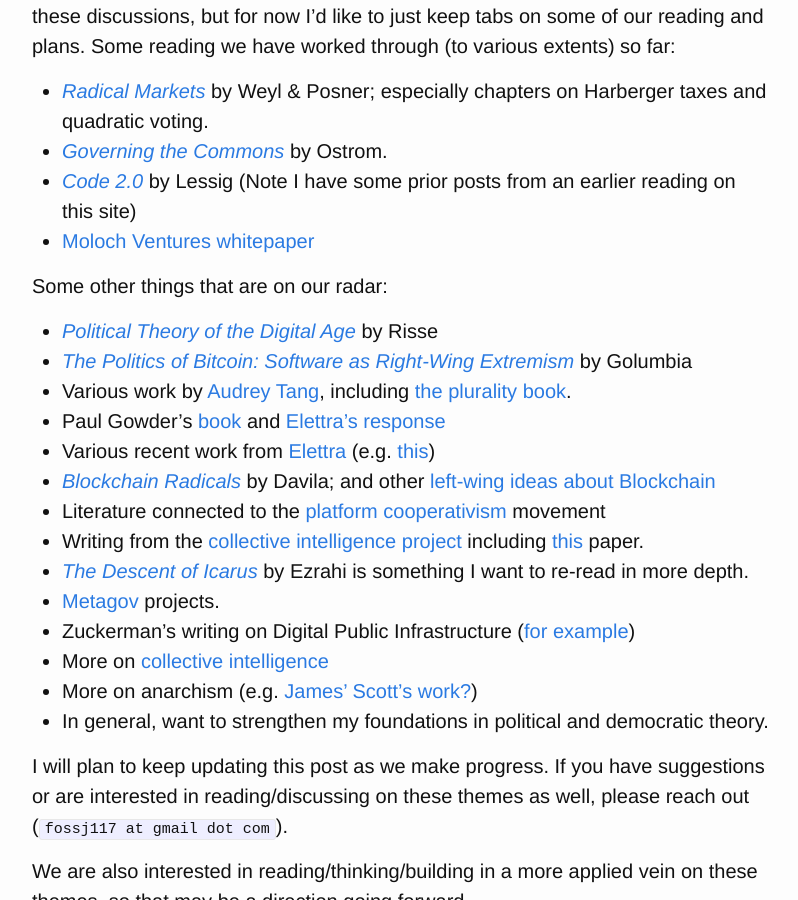
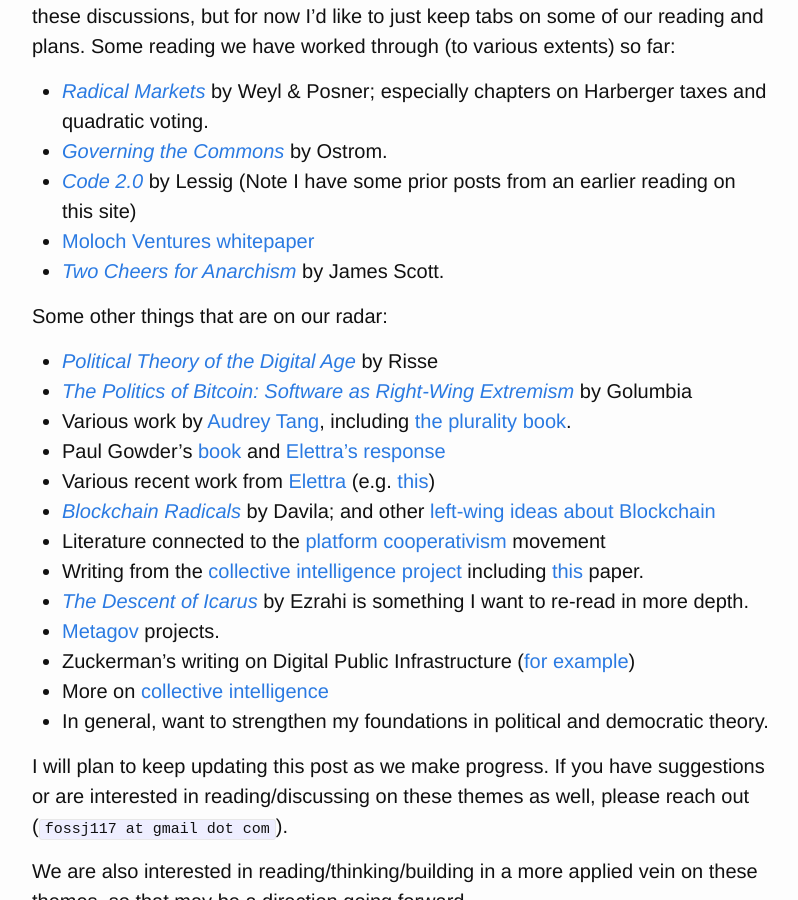
Before and after one commit to Fossj117/fossj117.github.io, a Jekyll site: the page built from _posts/2023-10-16-tech-economics-goverance-reading.md, in a window 1280 px wide and 900 px high, scrolled down 324 px. Shown: the whole window, without its empty margins (238-1036 px from the left). Built offline with Jekyll 4.4.1, drawn with Linux system fonts in a browser that asks for light colours; a script that is not in the unit is left out; comment, search, counter and statistics services are not loaded.

Commit message:
move up scott

```diff
--- a/_posts/2023-10-16-tech-economics-goverance-reading.md
+++ b/_posts/2023-10-16-tech-economics-goverance-reading.md
@@ -13,6 +13,7 @@
 * [*Governing the Commons*](https://www.cambridge.org/core/books/governing-the-commons/A8BB63BC4A1433A50A3FB92EDBBB97D5) by Ostrom.
 * [*Code 2.0*](https://en.wikipedia.org/wiki/Code:_Version_2.0) by Lessig (Note I have some prior posts from an earlier reading on this site)
 * [Moloch Ventures whitepaper](https://github.com/MolochVentures/Whitepaper/blob/master/Whitepaper.pdf)
+* [*Two Cheers for Anarchism*]((https://press.princeton.edu/books/paperback/9780691161037/two-cheers-for-anarchism)) by James Scott.
 
 Some other things that are on our radar:
 
@@ -28,7 +29,6 @@
 * [Metagov](https://metagov.pubpub.org/participate) projects.
 * Zuckerman's writing on Digital Public Infrastructure ([for example](https://knightcolumbia.org/content/the-case-for-digital-public-infrastructure))
 * More on [collective intelligence](https://compdemocracy.org/collective-intelligence/)
-* More on anarchism (e.g. [James' Scott's work?](https://press.princeton.edu/books/paperback/9780691161037/two-cheers-for-anarchism))
 * In general, want to strengthen my foundations in political and democratic theory.
 
 I will plan to keep updating this post as we make progress. If you have suggestions or are interested in reading/discussing on these themes as well, please reach out (`fossj117 at gmail dot com`).
```
